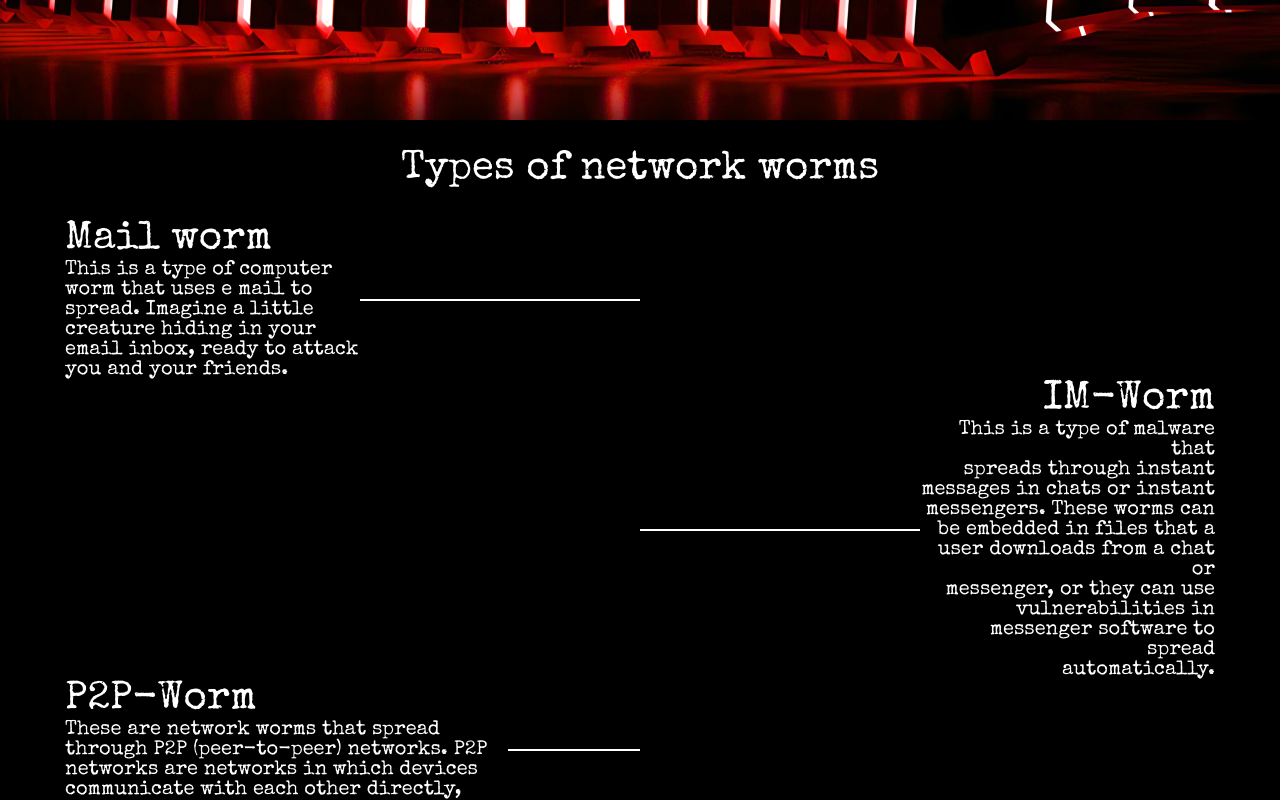
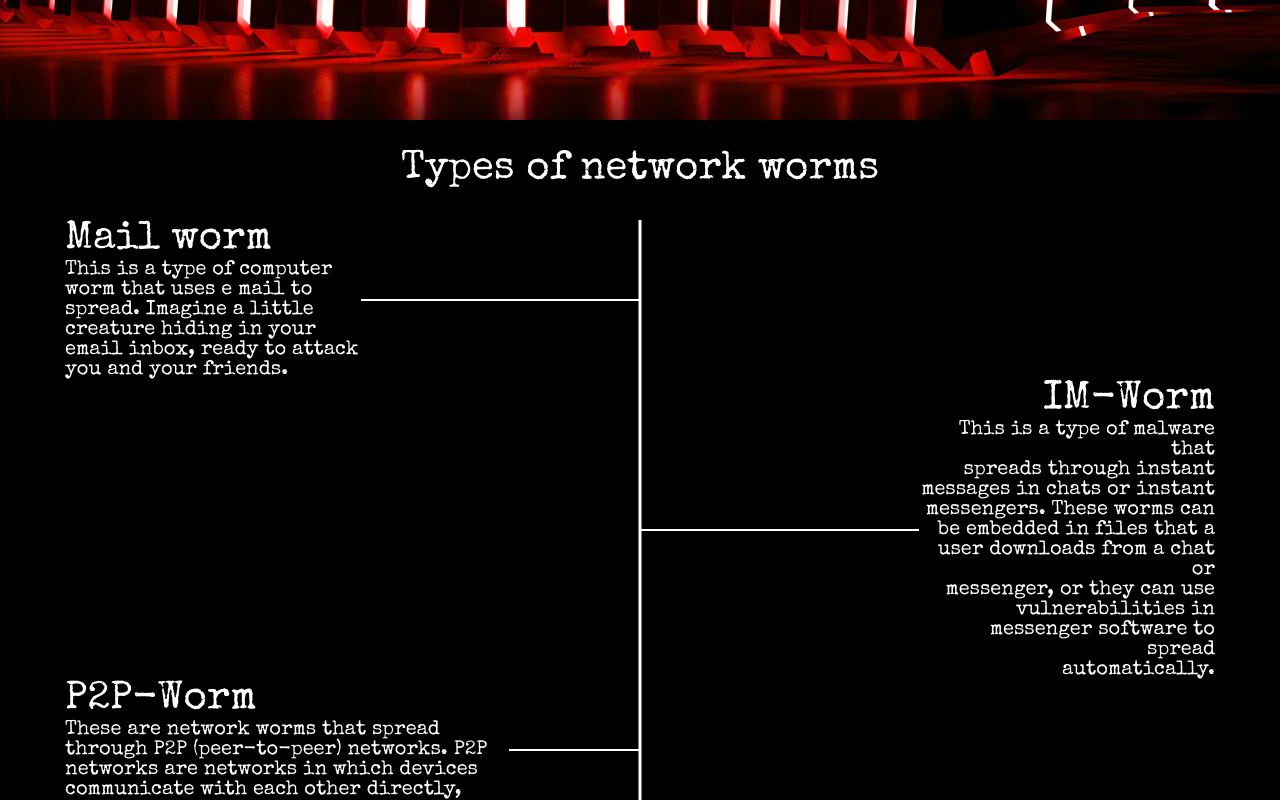
Before and after one commit to Nickolazy/_TOXIS_, a plain HTML site: page valya/worms.html in a window 1280 px wide. Shown: the part 720-1520 px from the top of the page. Drawn offline with Linux system fonts and the light colour scheme.

Commit message:
Была добавлена вертикальная линия в блоке types. Грубо говоря, страница полностью свёрстана, то есть, все элементы, что были в дизайне страницы перенесены.

```diff
--- a/valya/css/worms.css
+++ b/valya/css/worms.css
@@ -36,6 +36,7 @@
 	max-height: 1700px;
 	background: #000;
 	padding-top: 30px;
+	position: relative;
 }
 
 .worms_sample h2 {
@@ -53,11 +54,10 @@
 }
 
 .worms_sample_one__property {
-	width: 50%;
+	width: 50.1%;
 	display: flex;
 	justify-content: space-between;
 	align-items: center;
-/*	border-right: 2px #fff solid;*/
 }
 
 .worms_sample_one__property h3 {
@@ -81,6 +81,18 @@
 	background-color: #fff;
 }
 
+.line_vertical_left {
+	height: 100vh;
+	width: 2px;
+	background-color: #fff;
+}
+
+.line_vertical_right {
+	height: 100px;
+	width: 2px;
+	background-color: #fff;
+}
+
 .worms_sample_two {
 	display: flex;
 	justify-content: flex-end;
@@ -88,11 +100,10 @@
 }
 
 .worms_sample_two__property {
-	width: 50%;
+	width: 50.1%;
 	display: flex;
 	justify-content: space-between;
 	align-items: center;
-/*	border-left: 3px #fff solid;*/
 }
 
 .worms_sample_two__property h3 {
@@ -109,10 +120,16 @@
 	text-align: right;
 }
 
-/*.worms_sample_two__property div {
-	height: 100%;
-	border-left: 2px solid #fff;
-}*/
+.center-line {
+  	width: 3px;
+  	height: 90%;
+  	background-color: #fff;
+  	position: absolute;
+  	top: 100px;
+  	left: 50%;
+  	transform: translateX(-50%);
+}
+
 
 
 .links_to_articles {
--- a/valya/worms.html
+++ b/valya/worms.html
@@ -41,6 +41,8 @@
 
 	<section class="worms_sample">
 		<div class="container">
+			<div class="center-line"></div>
+
 			<h2>Types of network worms</h2>
 
 			<div class="worms_sample_one">
@@ -49,7 +51,6 @@
 						<h3>Mail worm</h3>
 						<p>This is a type of computer<br>
 						 worm that uses e mail to<br> spread. Imagine a little<br> creature hiding in your<br> email inbox, ready to attack<br> you and your friends.</p>
-						<!-- <div></div> -->
 					</article>
 					<hr class="line">
 				</div>
```
